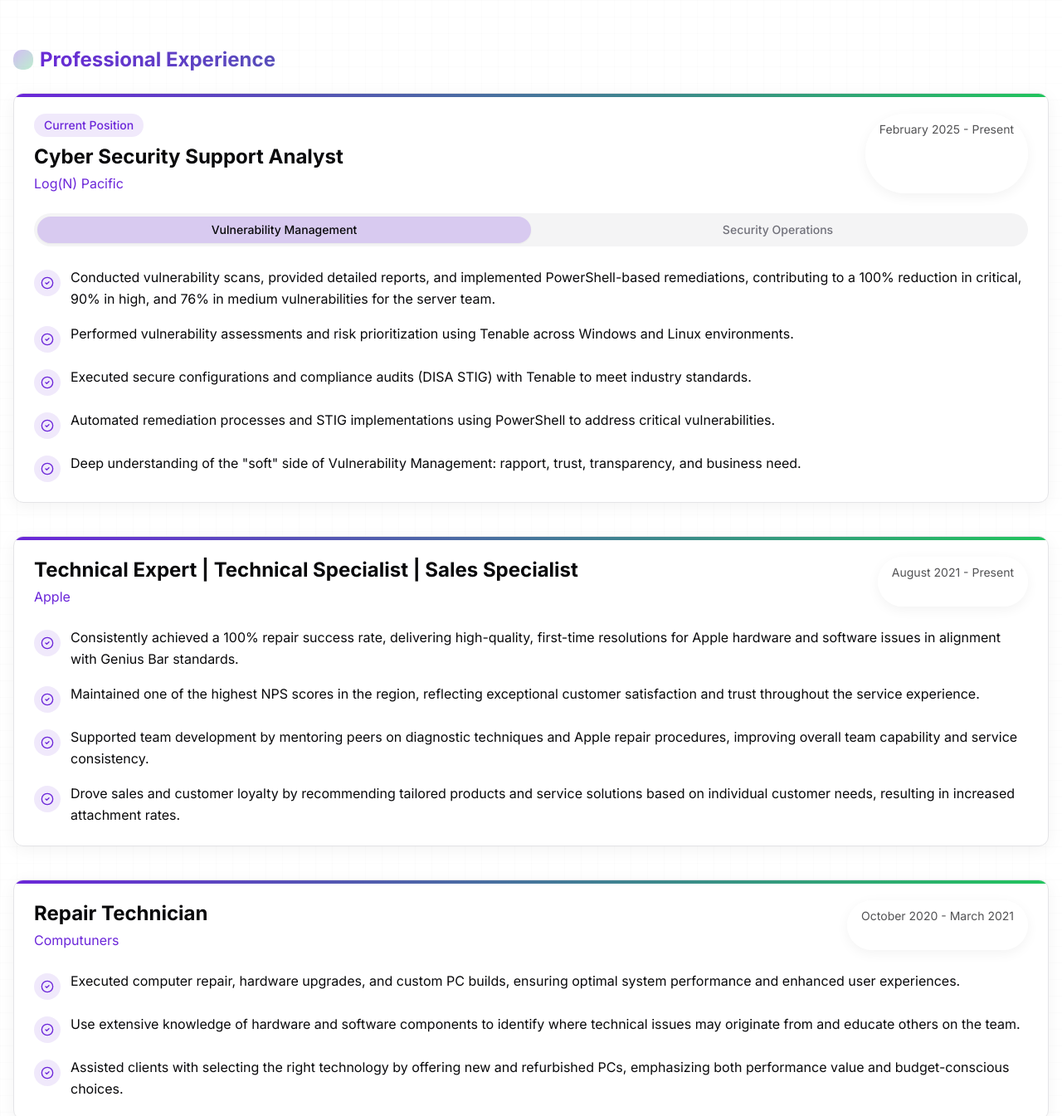
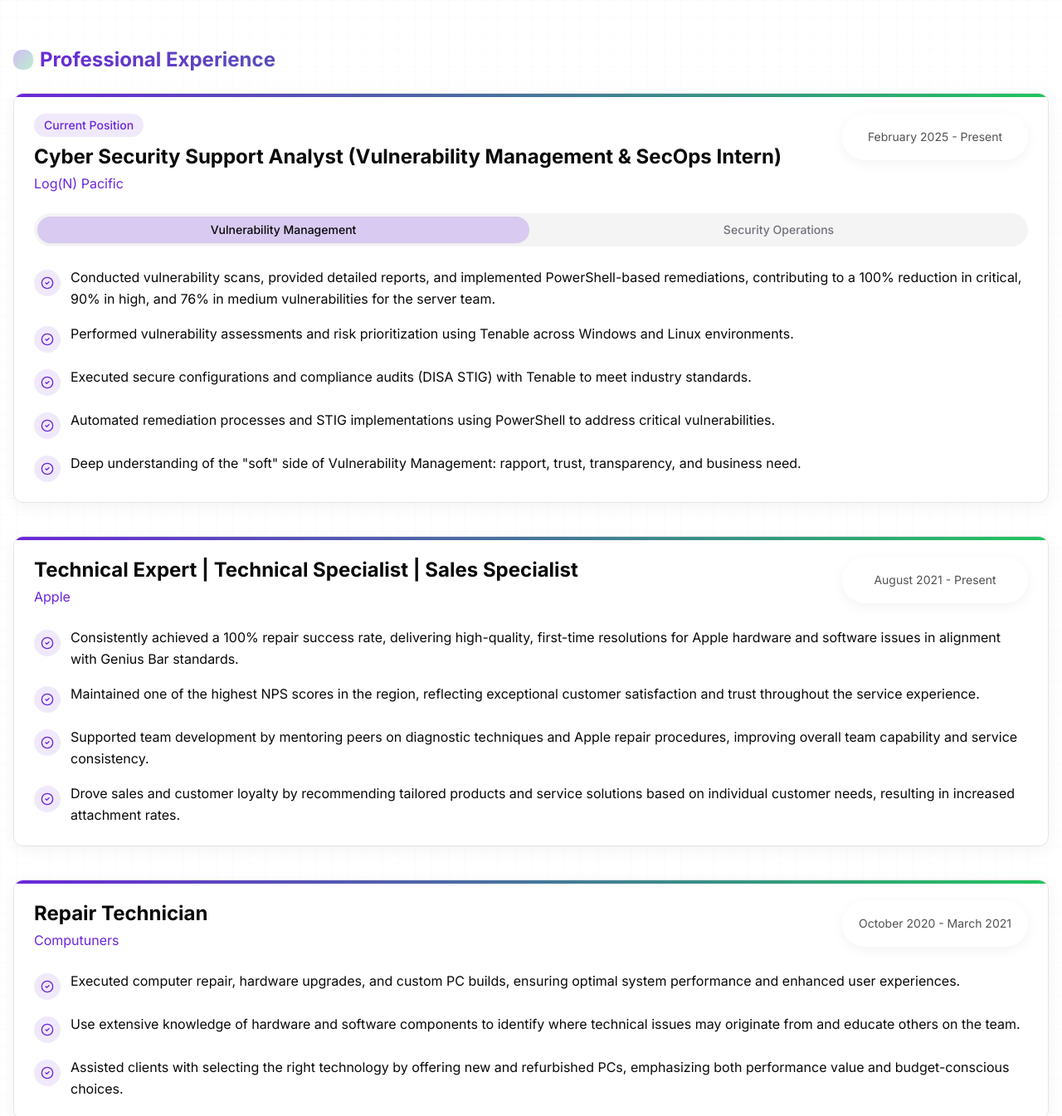
Before and after one commit to erickcisneros1/Personal-Website, a Next.js app: page / in a window 1280 px wide. Shown: the part 1551-2896 px from the top of the page at 83% size. Built offline with nearby package versions, Linux system fonts and the light colour scheme.

Commit message:
Update job date backgrounds for consistency and padding

```diff
--- a/app/page.tsx
+++ b/app/page.tsx
@@ -245,20 +245,20 @@ export default function Home() {
                   <div className="inline-block px-3 py-1 rounded-full bg-primary/10 text-primary mb-2 text-sm font-medium">
                     Current Position
                   </div>
-                  <h3 className="text-2xl font-bold">Cyber Security Support Analyst</h3>
+                  <h3 className="text-2xl font-bold">Cyber Security Support Analyst (Vulnerability Management & SecOps Intern)</h3>
                   <p className="text-primary mt-1">Log(N) Pacific</p>
                 </div>
-                <div className="text-foreground/70 mt-2 md:mt-0 px-4 py-2 rounded-full glass text-sm">
+                <div className="text-foreground/70 mt-2 md:mt-0 h-14 w-56 rounded-full glass text-sm flex items-center justify-center">
                   February 2025 - Present
                 </div>
               </div>
 
               <Tabs defaultValue="vm" className="mt-6">
-                <TabsList className="grid w-full grid-cols-2 rounded-full p-1">
-                  <TabsTrigger value="vm" className="rounded-full data-[state=active]:bg-primary/20">
+                <TabsList className="grid w-full grid-cols-1 sm:grid-cols-2 rounded-full p-1 gap-1">
+                  <TabsTrigger value="vm" className="rounded-full data-[state=active]:bg-primary/20 text-xs sm:text-sm">
                     Vulnerability Management
                   </TabsTrigger>
-                  <TabsTrigger value="secops" className="rounded-full data-[state=active]:bg-primary/20">
+                  <TabsTrigger value="secops" className="rounded-full data-[state=active]:bg-primary/20 text-xs sm:text-sm">
                     Security Operations
                   </TabsTrigger>
                 </TabsList>
@@ -380,7 +380,7 @@ export default function Home() {
                   <h3 className="text-2xl font-bold">Technical Expert | Technical Specialist | Sales Specialist</h3>
                   <p className="text-primary mt-1">Apple</p>
                 </div>
-                <div className="text-foreground/70 mt-2 md:mt-0 px-4 py-2 rounded-full glass text-sm">
+                <div className="text-foreground/70 mt-2 md:mt-0 h-14 w-56 rounded-full glass text-sm flex items-center justify-center">
                   August 2021 - Present
                 </div>
               </div>
@@ -432,7 +432,7 @@ export default function Home() {
                   <h3 className="text-2xl font-bold">Repair Technician</h3>
                   <p className="text-primary mt-1">Computuners</p>
                 </div>
-                <div className="text-foreground/70 mt-2 md:mt-0 px-4 py-2 rounded-full glass text-sm">
+                <div className="text-foreground/70 mt-2 md:mt-0 h-14 w-56 rounded-full glass text-sm flex items-center justify-center">
                   October 2020 - March 2021
                 </div>
               </div>
```
